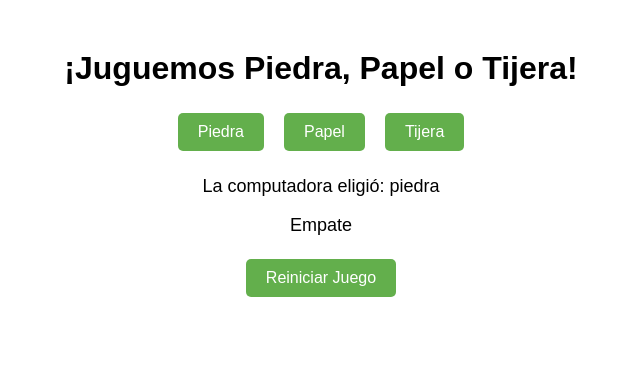
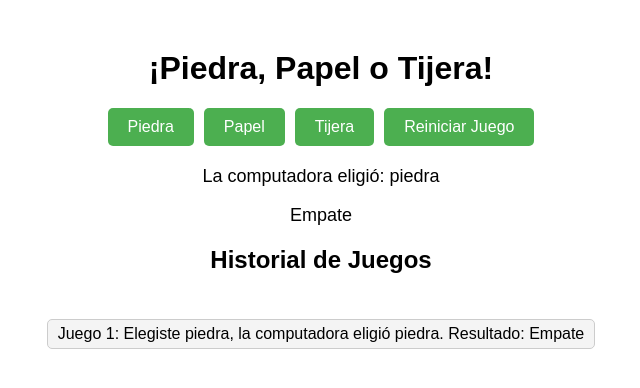
Before and after one commit to notnawe/Piedra-papel-tijera, a plain HTML site: page index.html in a window 1280 px wide. Both pictures are taken after a click on the button "Piedra". Shown: the whole page, without its empty margins (319-959 px from the left). Drawn offline with Linux system fonts and the light colour scheme.

Commit message:
Se agrego la opcion de Historial de Juegos. Habia mejorado el archivo CSS pero no se porque se me desconfiguro y volvi a la primer version simple.

```diff
--- a/CSS/styles.css
+++ b/CSS/styles.css
@@ -7,7 +7,8 @@ body {
 #opciones {
     display: flex;
     justify-content: center;
-    gap: 10px;
+    align-items: center;
+    gap: 10px; /* Espacio entre los botones */
     margin-bottom: 20px;
 }
 
@@ -15,16 +16,20 @@ button {
     padding: 10px 20px;
     font-size: 16px;
     cursor: pointer;
-    background-color: #63af4c;
+    background-color: #4CAF50;
     color: white;
     border: none;
     border-radius: 5px;
     transition: background-color 0.3s;
-    margin: 5px;
 }
 
 button:hover {
     background-color: #45a049;
+}
+
+#reiniciar {
+    visibility: hidden; /* Oculto al inicio, hasta que el juego termine */
+
 }
 
 #resultado {
@@ -32,6 +37,18 @@ button:hover {
     font-size: 18px;
 }
 
-#reiniciar {
-    visibility: hidden;
+#historial {
+    margin-top: 20px;
+    list-style: none;
+    padding: 0;
+    text-align: left;
+    display: inline-block;
 }
+
+#historial li {
+    padding: 5px 10px;
+    background: #f4f4f4;
+    margin: 5px 0;
+    border-radius: 5px;
+    border: 1px solid #ccc;
+}
--- a/JS/main.js
+++ b/JS/main.js
@@ -2,6 +2,9 @@ const opciones = ["piedra", "papel", "tijera"];
 const eleccionComputadoraElem = document.getElementById("eleccionComputadora");
 const resultadoJuegoElem = document.getElementById("resultadoJuego");
 const botonReiniciar = document.getElementById("reiniciar");
+const historialElem = document.getElementById("historial");
+
+let historial = []; // Array para almacenar el historial de juegos
 
 // Función para generar la elección aleatoria de la computadora
 function eleccionComputadora() {
@@ -24,6 +27,17 @@ function determinarGanador(jugador, computadora) {
     }
 }
 
+// Función para actualizar el historial en el DOM
+function actualizarHistorial() {
+    historialElem.innerHTML = ""; // Limpiar el historial anterior
+
+    historial.forEach((juego, index) => {
+        const li = document.createElement("li");
+        li.textContent = `Juego ${index + 1}: Elegiste ${juego.jugador}, la computadora eligió ${juego.computadora}. Resultado: ${juego.resultado}`;
+        historialElem.appendChild(li);
+    });
+}
+
 // Función principal para jugar, llamada al hacer clic en una opción
 function jugar(eleccionJugador) {
     const eleccionComp = eleccionComputadora();
@@ -35,6 +49,16 @@ function jugar(eleccionJugador) {
     const resultado = determinarGanador(eleccionJugador, eleccionComp);
     resultadoJuegoElem.textContent = resultado;
 
+    // Guardar el juego en el historial
+    historial.push({
+        jugador: eleccionJugador,
+        computadora: eleccionComp,
+        resultado: resultado
+    });
+
+    // Actualizar el historial en la página
+    actualizarHistorial();
+
     // Mostrar botón de reiniciar
     botonReiniciar.style.visibility = "visible";
 }
@@ -43,5 +67,5 @@ function jugar(eleccionJugador) {
 function reiniciarJuego() {
     eleccionComputadoraElem.textContent = "";
     resultadoJuegoElem.textContent = "";
-    botonReiniciar.style.display = "hidden";
+    botonReiniciar.style.visibility = "hidden"; // Ocultar nuevamente el botón de reiniciar
 }
--- a/index.html
+++ b/index.html
@@ -4,16 +4,17 @@
     <meta charset="UTF-8">
     <meta name="viewport" content="width=device-width, initial-scale=1.0">
     <title>Piedra, Papel o Tijera</title>
-    <link rel="stylesheet" href="/CSS/styles.css">
+    <link rel="stylesheet" href="CSS/styles.css">
 </head>
 <body>
 
-    <h1>¡Juguemos Piedra, Papel o Tijera!</h1>
+    <h1>¡Piedra, Papel o Tijera!</h1>
 
     <div id="opciones">
         <button onclick="jugar('piedra')">Piedra</button>
         <button onclick="jugar('papel')">Papel</button>
         <button onclick="jugar('tijera')">Tijera</button>
+        <button id="reiniciar" onclick="reiniciarJuego()">Reiniciar Juego</button>
     </div>
 
     <div id="resultado">
@@ -21,8 +22,9 @@
         <p id="resultadoJuego"></p>
     </div>
 
-    <button id="reiniciar" onclick="reiniciarJuego()">Reiniciar Juego</button>
+    <h2>Historial de Juegos</h2>
+    <ul id="historial"></ul> <!-- Lista para mostrar el historial -->
 
-    <script src="/JS/main.js"></script>
+    <script src="JS/main.js"></script>
 </body>
 </html>
```
